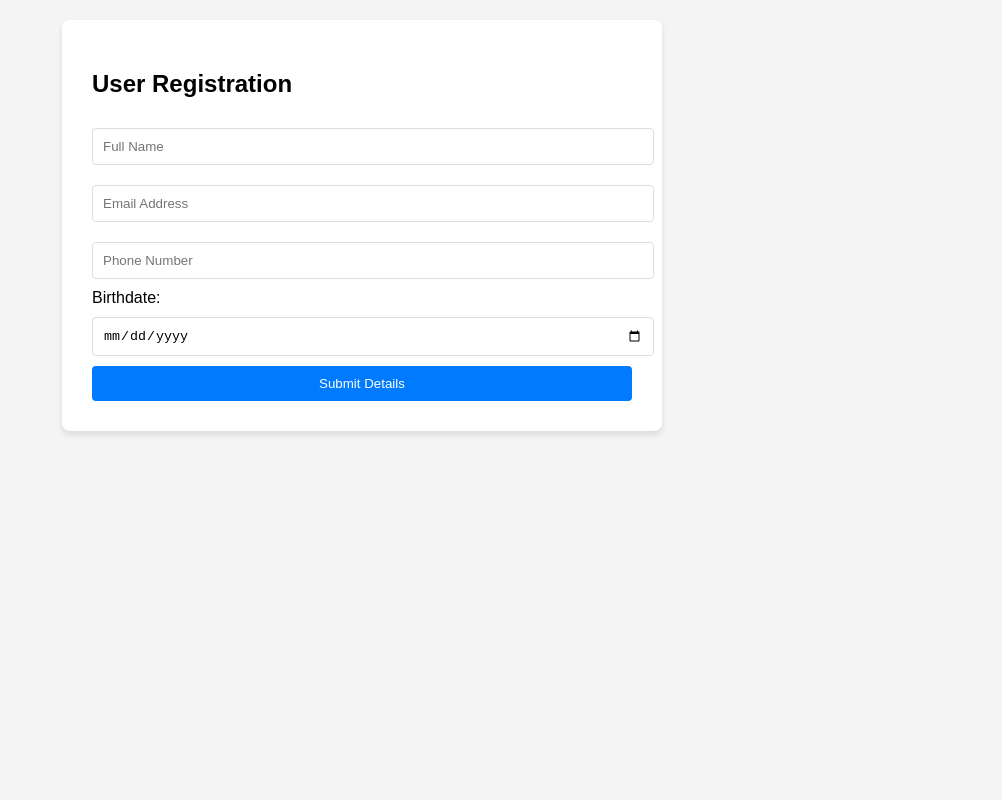
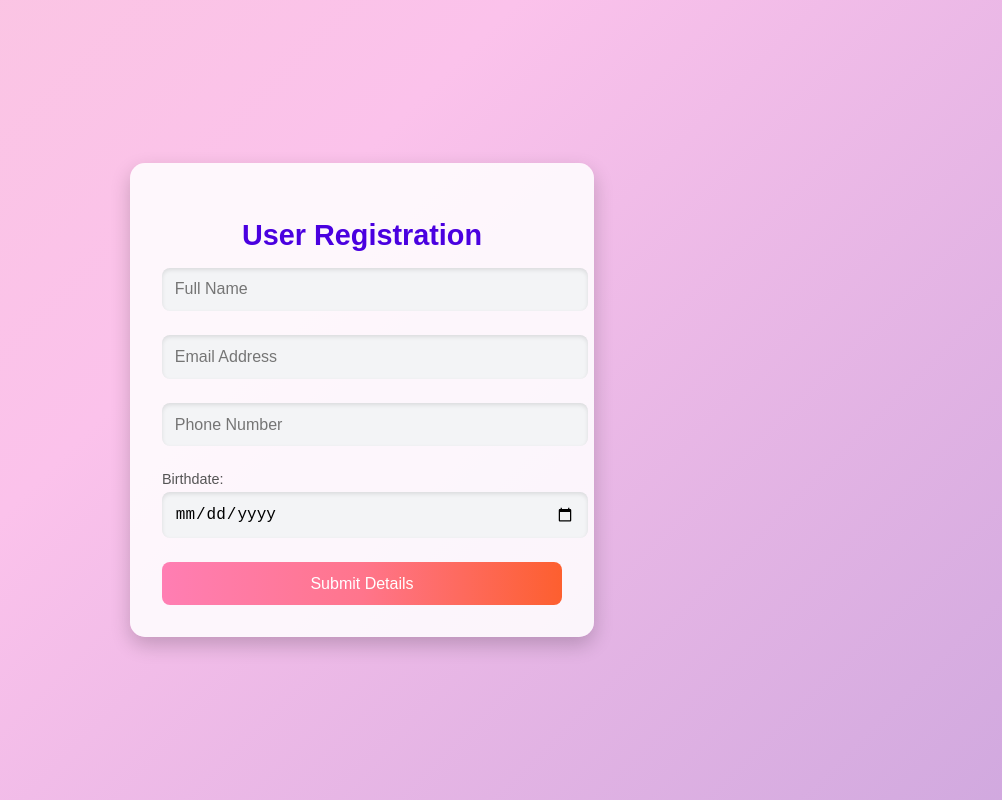
Before and after one commit to karanrakshe18/fullstack, a website: page views/index.html in a window 1280 px wide. Shown: the whole page, without its empty margins (278-1280 px from the left). Drawn offline with Linux system fonts and the light colour scheme.

Commit message:
Update styles.css

```diff
--- a/public/css/styles.css
+++ b/public/css/styles.css
@@ -1,43 +1,94 @@
+/* styles.css */
 body {
-    font-family: Arial, sans-serif;
-    max-width: 600px;
-    margin: 0 auto;
-    padding: 20px;
-    background-color: #f4f4f4;
+  font-family: 'Arial', sans-serif;
+  margin: 0;
+  padding: 0;
+  background: linear-gradient(135deg, #ff9a9e, #fad0c4, #fbc2eb, #a18cd1);
+  background-size: 400% 400%;
+  animation: gradientBackground 15s ease infinite;
+  display: flex;
+  justify-content: center;
+  align-items: center;
+  height: 100vh;
+  color: #333;
+}
+
+@keyframes gradientBackground {
+  0% { background-position: 0% 50%; }
+  50% { background-position: 100% 50%; }
+  100% { background-position: 0% 50%; }
 }
 
 .form-container {
-    background-color: white;
-    padding: 30px;
-    border-radius: 8px;
-    box-shadow: 0 4px 6px rgba(0,0,0,0.1);
+  background: #ffffffdd;
+  padding: 2rem;
+  border-radius: 15px;
+  box-shadow: 0 8px 20px rgba(0, 0, 0, 0.2);
+  width: 100%;
+  max-width: 400px;
+  animation: slideIn 1s ease-out;
 }
 
-  input {
+@keyframes slideIn {
+  0% { opacity: 0; transform: translateY(-20px); }
+  100% { opacity: 1; transform: translateY(0); }
+}
+
+h2 {
+  text-align: center;
+  color: #4a00e0;
+  font-size: 1.8rem;
+  margin-bottom: 1rem;
+}
+
+form div {
+  margin-bottom: 1.5rem;
+}
+
+input[type="text"],
+input[type="email"],
+input[type="tel"],
+input[type="date"] {
   width: 100%;
-    padding: 10px;
-    margin: 10px 0;
-    border: 1px solid #ddd;
-    border-radius: 4px;
+  padding: 0.8rem;
+  border: none;
+  border-radius: 8px;
+  background: #f3f4f6;
+  box-shadow: inset 0 2px 4px rgba(0, 0, 0, 0.1);
+  font-size: 1rem;
+}
+
+input:focus {
+  outline: none;
+  background: #e7e9fc;
+  box-shadow: 0 0 5px rgba(100, 150, 250, 0.8);
 }
 
 button {
   width: 100%;
-    padding: 10px;
-    background-color: #007bff;
+  padding: 0.8rem;
+  background: linear-gradient(90deg, #ff7eb3, #ff758c, #fd5f2f);
+  border: none;
+  border-radius: 8px;
   color: white;
-    border: none;
-    border-radius: 4px;
+  font-size: 1rem;
   cursor: pointer;
+  transition: transform 0.3s, box-shadow 0.3s;
 }
 
 button:hover {
-    background-color: #0056b3;
+  transform: translateY(-2px);
+  box-shadow: 0 4px 8px rgba(0, 0, 0, 0.2);
 }
 
 .error {
-    color: red;
-    font-size: 0.8em;
-    margin-top: -10px;
-    margin-bottom: 10px;
+  color: #e74c3c;
+  font-size: 0.9rem;
 }
+
+label {
+  font-size: 0.9rem;
+  margin-bottom: 0.3rem;
+  display: inline-block;
+  color: #555;
+}
```
Lines whose indentation alone changed are shown as unchanged.
